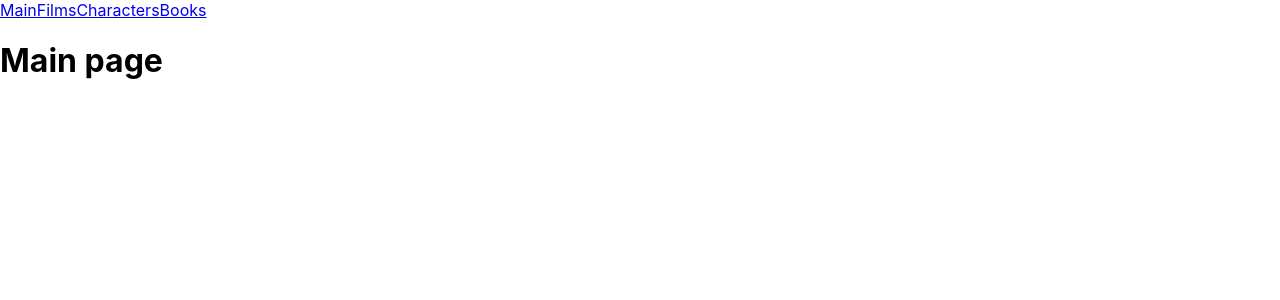
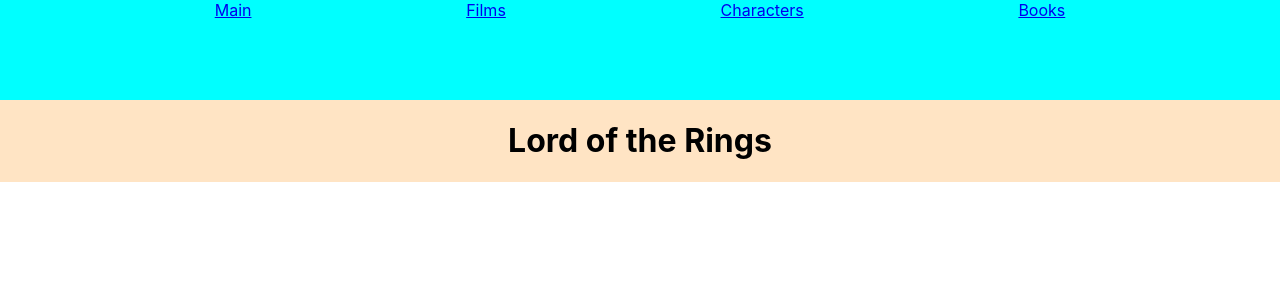
Before and after one commit to kakizaki55/lotr-from-scratch, a React (Create React App) app: page / in a window 1280 px wide. Shown: the top 300 px of the page. Built offline with nearby package versions, Linux system fonts and the light colour scheme.

Commit message:
did a little css

```diff
--- a/src/App.css
+++ b/src/App.css
@@ -0,0 +1,24 @@
+.browser-router {
+  display: flex;
+  justify-content: center;
+  text-align: center;
+}
+header {
+  background-color: aqua;
+  width: 100%;
+  display: flex;
+  height: 100px;
+  justify-content: center;
+}
+.nav-options {
+  display: flex;
+  justify-content: space-evenly;
+}
+
+.App {
+  justify-content: center;
+}
+.switch-pages {
+  display: flex;
+  justify-content: center;
+}
--- a/src/App.js
+++ b/src/App.js
@@ -8,14 +8,15 @@
 function App() {
   return (
     <div className="App">
-      <BrowserRouter>
-        <header>
+      <BrowserRouter className="browser-router">
+        <header className="nav-options">
           <NavLink to="/">Main</NavLink>
           <NavLink to="/films">Films</NavLink>
           <NavLink to="/characters">Characters</NavLink>
           <NavLink to="/books">Books</NavLink>
         </header>
-        <Switch>
+        <div>
+          <Switch className="switch-pages">
             <Route exact path="/">
               <Main></Main>
             </Route>
@@ -29,6 +30,7 @@
               <Books></Books>
             </Route>
           </Switch>
+        </div>
       </BrowserRouter>
     </div>
   );
--- a/src/components/BooksList/BooksList.js
+++ b/src/components/BooksList/BooksList.js
@@ -1,4 +1,4 @@
-export default function BookList({ title }) {
+export default function BookList({ title, id, created_at }) {
   return (
     <div>
       <h1>Title:{title}</h1>
--- a/src/components/FilmList/FilmList.js
+++ b/src/components/FilmList/FilmList.js
@@ -3,9 +3,9 @@
 export default function FilmList({ title, academy_award_nominations, box_office_total }) {
   return (
     <div>
-      <h1>Title:{title}</h1>
-      <h1>nominations:{academy_award_nominations}</h1>
-      <h1>box offcie total:{box_office_total}</h1>
+      <h1>Title: {title}</h1>
+      <div>nominations:{academy_award_nominations}</div>
+      <div>box offcie total:{box_office_total}</div>
     </div>
   );
 }
--- /dev/null
+++ b/src/views/Main/Main.css
@@ -0,0 +1,5 @@
+.main-page {
+  display: flex;
+  justify-content: center;
+  background-color: bisque;
+}
--- a/src/views/Main/Main.js
+++ b/src/views/Main/Main.js
@@ -1,9 +1,10 @@
 import React from 'react';
+import './Main.css';
 
 export default function Main() {
   return (
-    <div>
-      <h1>Main page</h1>
+    <div className="main-page">
+      <h1>Lord of the Rings</h1>
     </div>
   );
 }
```
Also changed, not shown: src/views/Characters/Characters.css (added). Lines whose indentation alone changed are shown as unchanged.
